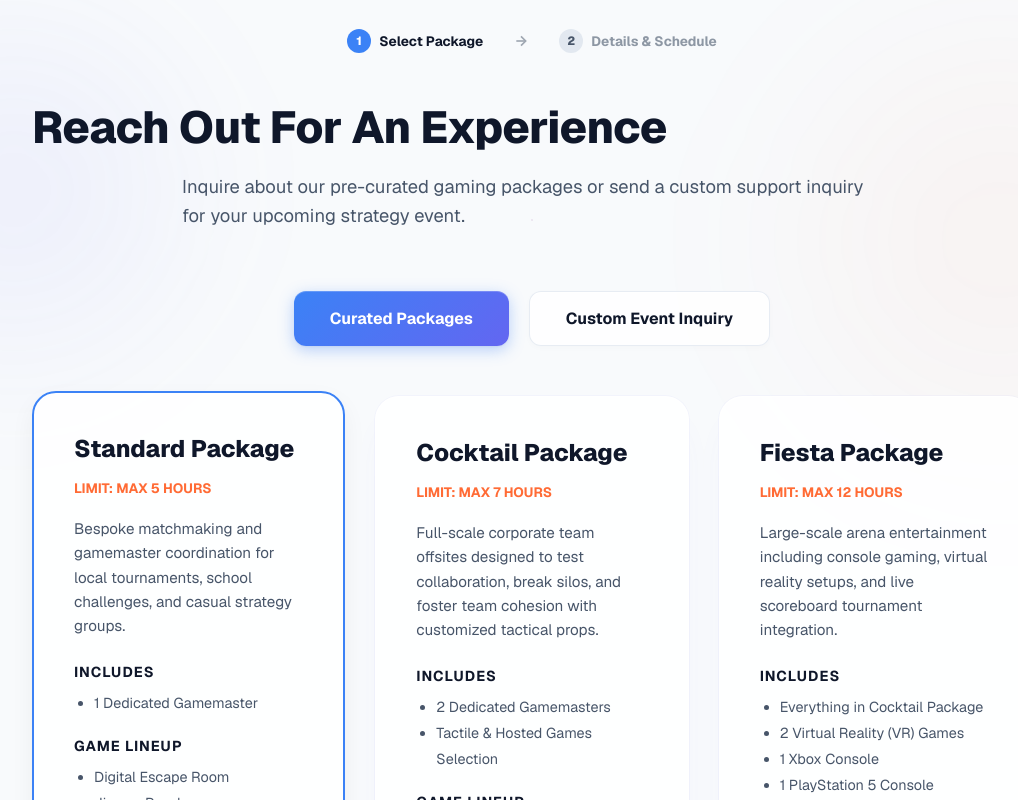
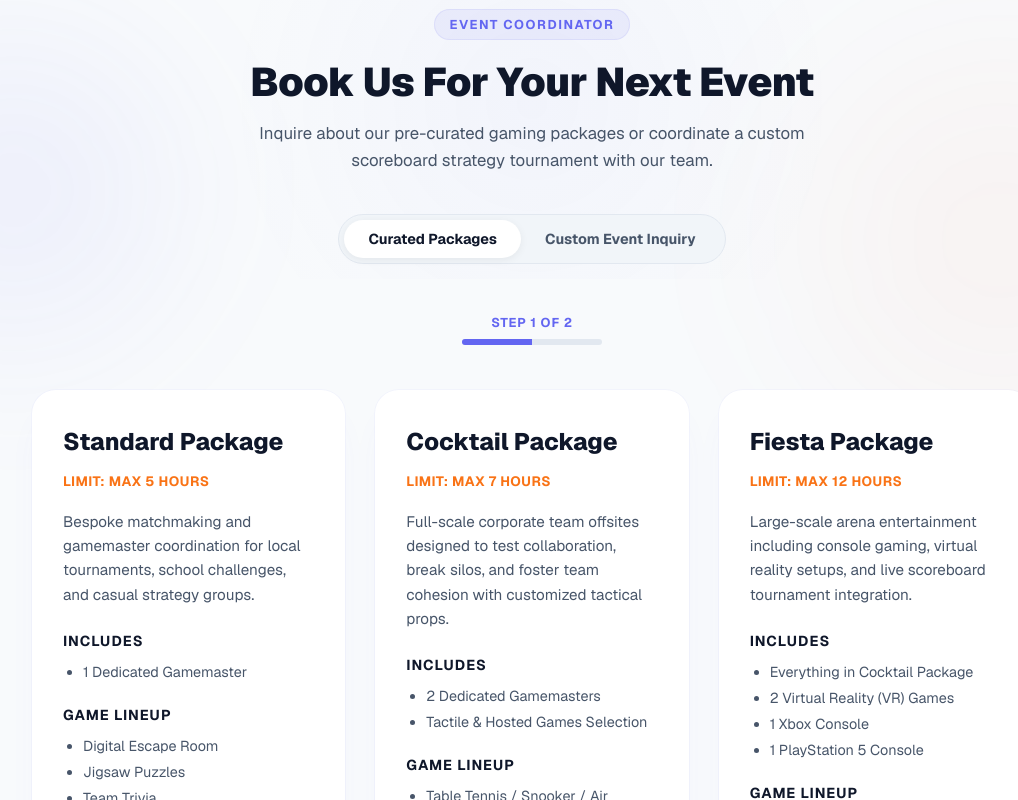
Before and after one commit to phcgameshut/gameshut, a Next.js app: page /booking in a window 1280 px wide. Shown: the part 180-980 px from the top of the page, without its empty margins (108-1126 px from the left). Built offline with nearby package versions, Linux system fonts and the light colour scheme.

Commit message:
feat: improve Booking page hero spacing, unified switch pill, stepper bar, and make package cards advance immediately to details form with auto scroll-to-top

```diff
--- a/src/app/booking/page.tsx
+++ b/src/app/booking/page.tsx
@@ -53,7 +53,7 @@ const TIME_OPTIONS = generateTimeOptions();
 
 export default function Booking() {
   const [bookingMode, setBookingMode] = useState<"package" | "custom">("package");
-  const [selectedPackageIdx, setSelectedPackageIdx] = useState<number>(0);
+  const [selectedPackageIdx, setSelectedPackageIdx] = useState<number | null>(null);
   const [wizardStep, setWizardStep] = useState<1 | 2 | 3>(1); // 1: Setup/Form, 2: Details & Schedule (Packages only), 3: Success
 
   // Package Booking Details Form
@@ -90,6 +90,7 @@ export default function Booking() {
           const idx = parseInt(idxParam);
           if (idx >= 0 && idx < PACKAGES.length) {
             setSelectedPackageIdx(idx);
+            setWizardStep(2); // If they specified a package in the URL, go straight to Step 2!
           }
         }
       } else if (modeParam === "custom") {
@@ -99,6 +100,11 @@ export default function Booking() {
   }, []);
 
   const validatePackageForm = () => {
+    if (selectedPackageIdx === null) {
+      setErrorMsg("Please select a package first.");
+      return false;
+    }
+
     if (!firstName.trim() || !lastName.trim() || !email.trim() || !phone.trim() || !eventDate) {
       setErrorMsg("Please fill out all required fields.");
       return false;
@@ -134,6 +140,7 @@ export default function Booking() {
 
   const handlePackageSubmit = (e: React.FormEvent) => {
     e.preventDefault();
+    if (selectedPackageIdx === null) return;
     if (!validatePackageForm()) return;
 
     setIsProcessing(true);
@@ -350,84 +357,83 @@ export default function Booking() {
   }
 
   return (
-    <div className="container section-padding animate-fade-in">
-      <div style={{ maxWidth: '1000px', margin: '0 auto' }}>
+    <div className="container animate-fade-in" style={{ paddingTop: '80px', paddingBottom: '60px', position: 'relative' }}>
 
-        {/* Wizard Progress Steps (Only visible for Packages setup) */}
-        {bookingMode === "package" && (
-          <div style={{ display: 'flex', justifyContent: 'center', gap: '30px', alignItems: 'center', marginBottom: '45px', flexWrap: 'wrap' }}>
-            <div style={{ display: 'flex', alignItems: 'center', gap: '8px' }}>
-              <span style={{
-                display: 'inline-flex',
-                alignItems: 'center',
-                justifyContent: 'center',
-                width: '24px',
-                height: '24px',
-                borderRadius: '50%',
-                background: 'var(--color-brand)',
-                color: 'white',
-                fontSize: '0.75rem',
-                fontWeight: 800
-              }}>1</span>
-              <span style={{ fontSize: '0.85rem', fontWeight: 700, color: 'var(--text-primary)' }}>Select Package</span>
-            </div>
+      {/* Soft Background Gradient Glow */}
+      <div style={{ position: 'absolute', top: 0, left: '50%', transform: 'translateX(-50%)', width: '100%', maxWidth: '800px', height: '350px', background: 'radial-gradient(circle, rgba(99, 102, 241, 0.04) 0%, transparent 70%)', zIndex: -1, pointerEvents: 'none' }} />
 
-            <svg width="16" height="16" viewBox="0 0 24 24" fill="none" stroke="var(--text-secondary)" strokeWidth="2.5" style={{ opacity: 0.5 }}>
-              <line x1="5" y1="12" x2="19" y2="12" />
-              <polyline points="12 5 19 12 12 19" />
-            </svg>
+      <div style={{ maxWidth: '1000px', margin: '0 auto', textAlign: 'center' }}>
 
-            <div style={{ display: 'flex', alignItems: 'center', gap: '8px' }}>
-              <span style={{
-                display: 'inline-flex',
-                alignItems: 'center',
-                justifyContent: 'center',
-                width: '24px',
-                height: '24px',
-                borderRadius: '50%',
-                background: wizardStep === 2 ? 'var(--color-brand)' : '#e2e8f0',
-                color: wizardStep === 2 ? 'white' : 'var(--text-secondary)',
-                fontSize: '0.75rem',
-                fontWeight: 800
-              }}>2</span>
-              <span style={{
-                fontSize: '0.85rem',
-                fontWeight: 700,
-                color: wizardStep === 2 ? 'var(--text-primary)' : 'var(--text-secondary)',
-                opacity: wizardStep >= 2 ? 1 : 0.6
-              }}>Details &amp; Schedule</span>
-            </div>
-          </div>
-        )}
+        {/* Header Hero Section */}
+        <div style={{ marginBottom: '40px' }}>
+          <span className="badge" style={{ background: 'rgba(99, 102, 241, 0.08)', color: 'var(--accent-primary)', border: '1px solid rgba(99, 102, 241, 0.1)', marginBottom: '16px' }}>
+            Event Coordinator
+          </span>
+          <h1 style={{ fontSize: '2.5rem', fontWeight: 900, color: 'var(--text-primary)', marginBottom: '12px', letterSpacing: '-0.5px' }}>
+            Book Us For Your Next Event
+          </h1>
+          <p style={{ maxWidth: '600px', margin: '0 auto', color: 'var(--text-secondary)', fontSize: '1.05rem', lineHeight: 1.6 }}>
+            Inquire about our pre-curated gaming packages or coordinate a custom scoreboard strategy tournament with our team.
+          </p>
+        </div>
 
-        <h1 className="section-title">Reach Out For An Experience</h1>
-        <p className="section-subtitle">
-          Inquire about our pre-curated gaming packages or send a custom support inquiry for your upcoming strategy event.
-        </p>
-
-        {/* Tab Mode Selector */}
-        <div className="booking-mode-select" style={{ display: 'flex', justifyContent: 'center', gap: '20px', marginBottom: '50px' }}>
+        {/* Unified Pill Switcher Tabs */}
+        <div style={{ display: 'inline-flex', background: '#f1f5f9', padding: '5px', borderRadius: '30px', border: '1px solid #e2e8f0', marginBottom: '50px' }}>
           <button
-            className={bookingMode === "package" ? "btn-primary" : "btn-secondary"}
             onClick={() => {
               setBookingMode("package");
               setWizardStep(1);
               setErrorMsg(null);
             }}
+            style={{
+              borderRadius: '24px',
+              padding: '10px 24px',
+              fontSize: '0.9rem',
+              fontWeight: 700,
+              border: 'none',
+              cursor: 'pointer',
+              transition: 'all 0.25s',
+              background: bookingMode === "package" ? '#ffffff' : 'transparent',
+              color: bookingMode === "package" ? 'var(--text-primary)' : 'var(--text-secondary)',
+              boxShadow: bookingMode === "package" ? '0 2px 8px rgba(0,0,0,0.06)' : 'none'
+            }}
           >
             Curated Packages
           </button>
           <button
-            className={bookingMode === "custom" ? "btn-primary" : "btn-secondary"}
             onClick={() => {
               setBookingMode("custom");
               setWizardStep(1);
               setErrorMsg(null);
             }}
+            style={{
+              borderRadius: '24px',
+              padding: '10px 24px',
+              fontSize: '0.9rem',
+              fontWeight: 700,
+              border: 'none',
+              cursor: 'pointer',
+              transition: 'all 0.25s',
+              background: bookingMode === "custom" ? '#ffffff' : 'transparent',
+              color: bookingMode === "custom" ? 'var(--text-primary)' : 'var(--text-secondary)',
+              boxShadow: bookingMode === "custom" ? '0 2px 8px rgba(0,0,0,0.06)' : 'none'
+            }}
           >
             Custom Event Inquiry
           </button>
         </div>
+
+        {/* Slim Line Stepper Progress Indicator */}
+        {bookingMode === "package" && (
+          <div style={{ display: 'flex', flexDirection: 'column', alignItems: 'center', gap: '8px', marginBottom: '45px' }}>
+            <span style={{ fontSize: '0.8rem', fontWeight: 700, color: 'var(--accent-primary)', textTransform: 'uppercase', letterSpacing: '0.8px' }}>
+              Step {wizardStep} of 2
+            </span>
+            <div style={{ width: '140px', height: '6px', background: '#e2e8f0', borderRadius: '3px', overflow: 'hidden' }}>
+              <div style={{ width: wizardStep === 1 ? '50%' : '100%', height: '100%', background: 'var(--accent-primary)', transition: 'width 0.3s ease-out' }} />
+            </div>
+          </div>
+        )}
 
         {/* MODE 1: CURATED PACKAGES FLOW */}
         {bookingMode === "package" && wizardStep === 1 && (
@@ -436,20 +442,25 @@ export default function Booking() {
               {PACKAGES.map((pkg, idx) => (
                 <div
                   key={idx}
-                  className="corp-card"
+                  className="corp-card animate-hover-pop"
+                  onClick={() => {
+                    setSelectedPackageIdx(idx);
+                    setWizardStep(2);
+                    if (typeof window !== "undefined") {
+                      window.scrollTo({ top: 0, behavior: 'smooth' });
+                    }
+                  }}
                   style={{
                     display: 'flex',
                     flexDirection: 'column',
-                    border: selectedPackageIdx === idx ? '2px solid var(--color-brand)' : '1px solid var(--card-border)',
+                    border: '1px solid var(--card-border)',
                     cursor: 'pointer',
-                    transform: selectedPackageIdx === idx ? 'translateY(-5px)' : 'none',
-                    boxShadow: selectedPackageIdx === idx ? '0 10px 25px rgba(0,0,0,0.05)' : 'var(--card-shadow)',
-                    transition: 'all 0.2s'
+                    background: '#ffffff',
+                    padding: '35px 30px'
                   }}
-                  onClick={() => setSelectedPackageIdx(idx)}
                 >
                   <h3 style={{ fontSize: '1.5rem', fontWeight: 800, color: 'var(--text-primary)', marginBottom: '15px' }}>{pkg.name}</h3>
-                  <span style={{ fontSize: '0.85rem', color: 'var(--color-orange)', fontWeight: 700, textTransform: 'uppercase', marginBottom: '20px', display: 'block' }}>
+                  <span style={{ fontSize: '0.85rem', color: '#f97316', fontWeight: 700, textTransform: 'uppercase', marginBottom: '20px', display: 'block', letterSpacing: '0.5px' }}>
                     Limit: Max {pkg.maxHours} Hours
                   </span>
                   <p style={{ color: 'var(--text-secondary)', fontSize: '0.95rem', lineHeight: 1.6, marginBottom: '25px' }}>
@@ -467,31 +478,19 @@ export default function Booking() {
                   </ul>
 
                   <button
-                    className={selectedPackageIdx === idx ? "btn-primary" : "btn-secondary"}
+                    className="btn-primary"
                     style={{ width: '100%', marginTop: 'auto' }}
                   >
-                    {selectedPackageIdx === idx ? "Selected" : "Select Package"}
+                    Select Package
                   </button>
                 </div>
               ))}
-            </div>
-
-            <div className="corp-card" style={{ maxWidth: '800px', margin: '0 auto', display: 'flex', justifyContent: 'space-between', alignItems: 'center', flexWrap: 'wrap', gap: '30px' }}>
-              <div style={{ textAlign: 'left' }}>
-                <span style={{ fontSize: '0.9rem', color: 'var(--text-secondary)' }}>Selected Package:</span>
-                <h3 style={{ fontSize: '1.5rem', fontWeight: 800, color: 'var(--text-primary)' }}>
-                  {PACKAGES[selectedPackageIdx].name}
-                </h3>
-              </div>
-              <button className="btn-primary" onClick={() => setWizardStep(2)}>
-                Proceed to Details &rarr;
-              </button>
             </div>
           </div>
         )}
 
         {/* PACKAGE DETAILS FORM (STEP 2) */}
-        {bookingMode === "package" && wizardStep === 2 && (
+        {bookingMode === "package" && wizardStep === 2 && selectedPackageIdx !== null && (
           <div style={{ display: 'flex', flexWrap: 'wrap', gap: '40px', textAlign: 'left', alignItems: 'flex-start' }}>
 
             <form onSubmit={handlePackageSubmit} className="corp-card" style={{ flex: '1 1 600px' }}>
```
